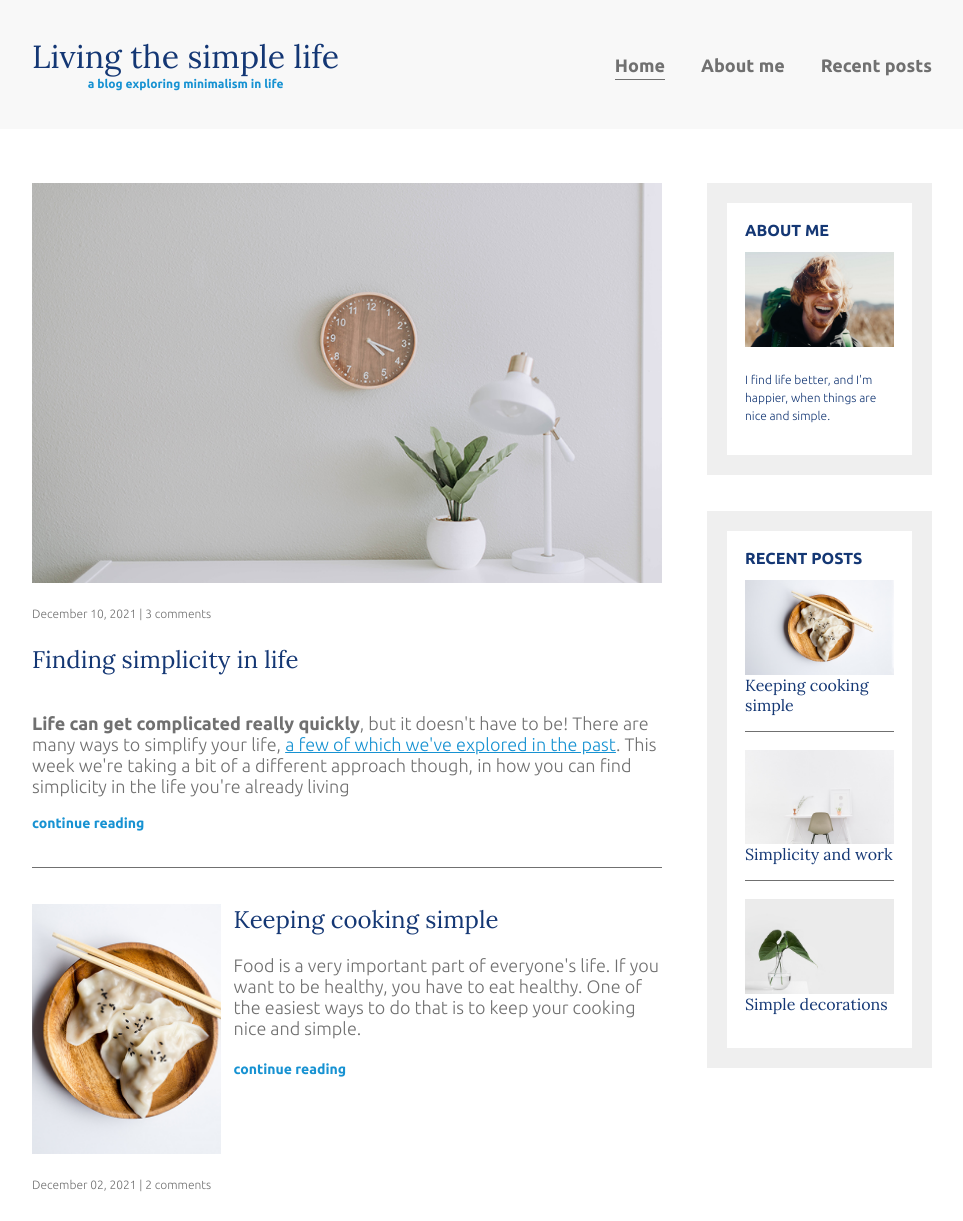
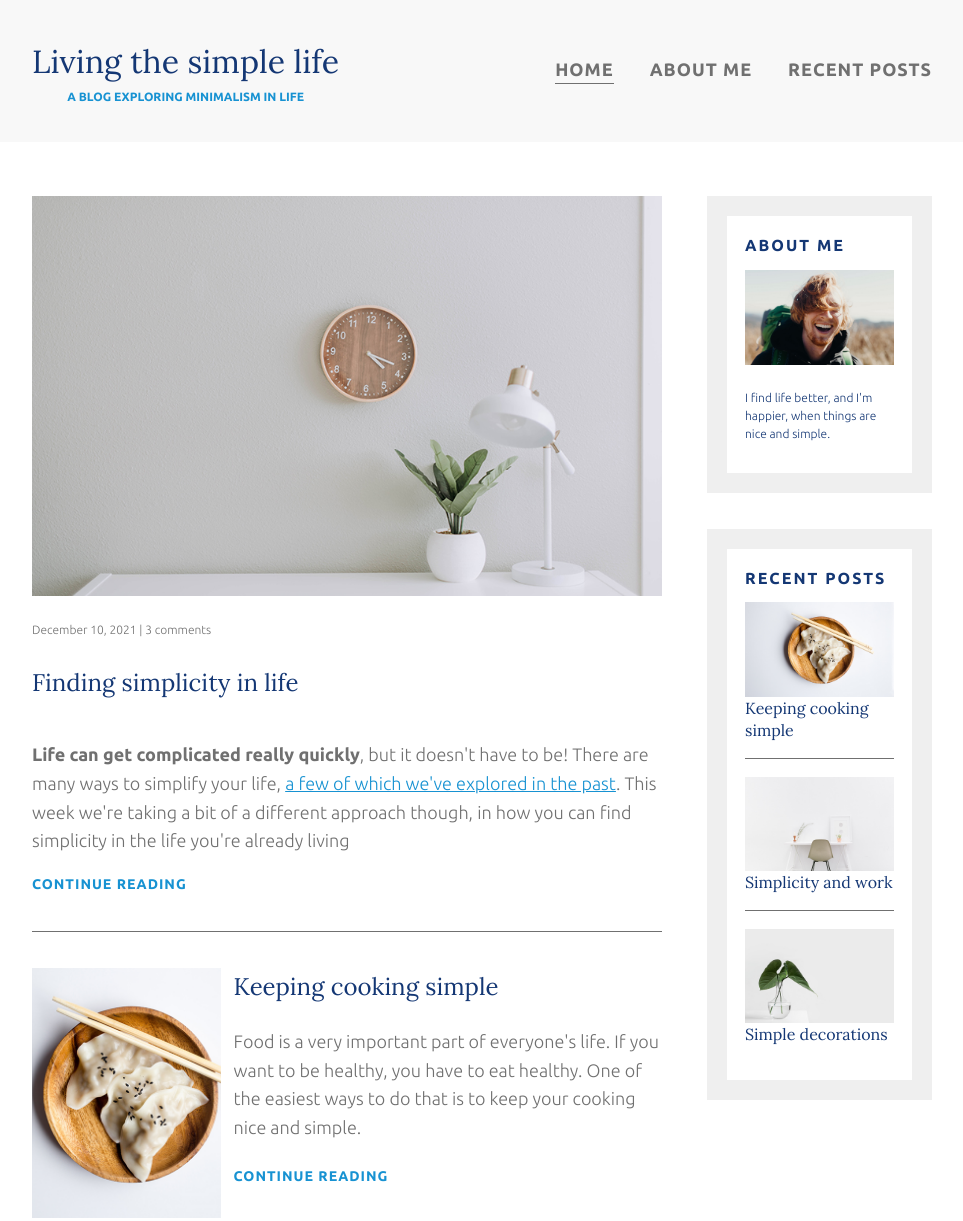
Before and after one commit to jstonedev/simple-life-website, a plain HTML site: page index.html in a window 1280 px wide. Shown: the top 1221 px of the page, without its empty margins (158-1121 px from the left). Drawn offline with Linux system fonts and the light colour scheme.

Commit message:
update typography styling

```diff
--- a/css/style.css
+++ b/css/style.css
@@ -10,6 +10,7 @@ body {
 	font-size: 1.125rem;
 	font-weight: 300;
 	color: #707070;
+	line-height: 1.6;
 }
 
 img {
@@ -54,6 +55,7 @@ a:focus {
 	color: #1792d2;
 	font-size: 0.75rem;
 	margin: 0;
+	text-transform: uppercase;
 }
 
 .article-title {
@@ -69,6 +71,8 @@ a:focus {
 	color: #1792d2;
 	text-decoration: none;
 	font-weight: 700;
+	text-transform: uppercase;
+	letter-spacing: 1px;
 }
 
 .article-read-more:hover,
@@ -84,12 +88,14 @@ a:focus {
 .widget-title,
 .widget-post-title {
 	font-size: 1rem;
+	line-height: 1.4;
 }
 
 .widget-title {
 	text-transform: uppercase;
 	font-family: "Ubuntu", sans-serif;
 	font-weight: 700;
+	letter-spacing: 2px;
 }
 
 /* ----------
@@ -163,6 +169,8 @@ nav a {
 	color: #707070;
 	font-weight: 700;
 	padding: 0.25em 0;
+	text-transform: uppercase;
+	letter-spacing: 1px;
 }
 
 nav a:hover,
```
